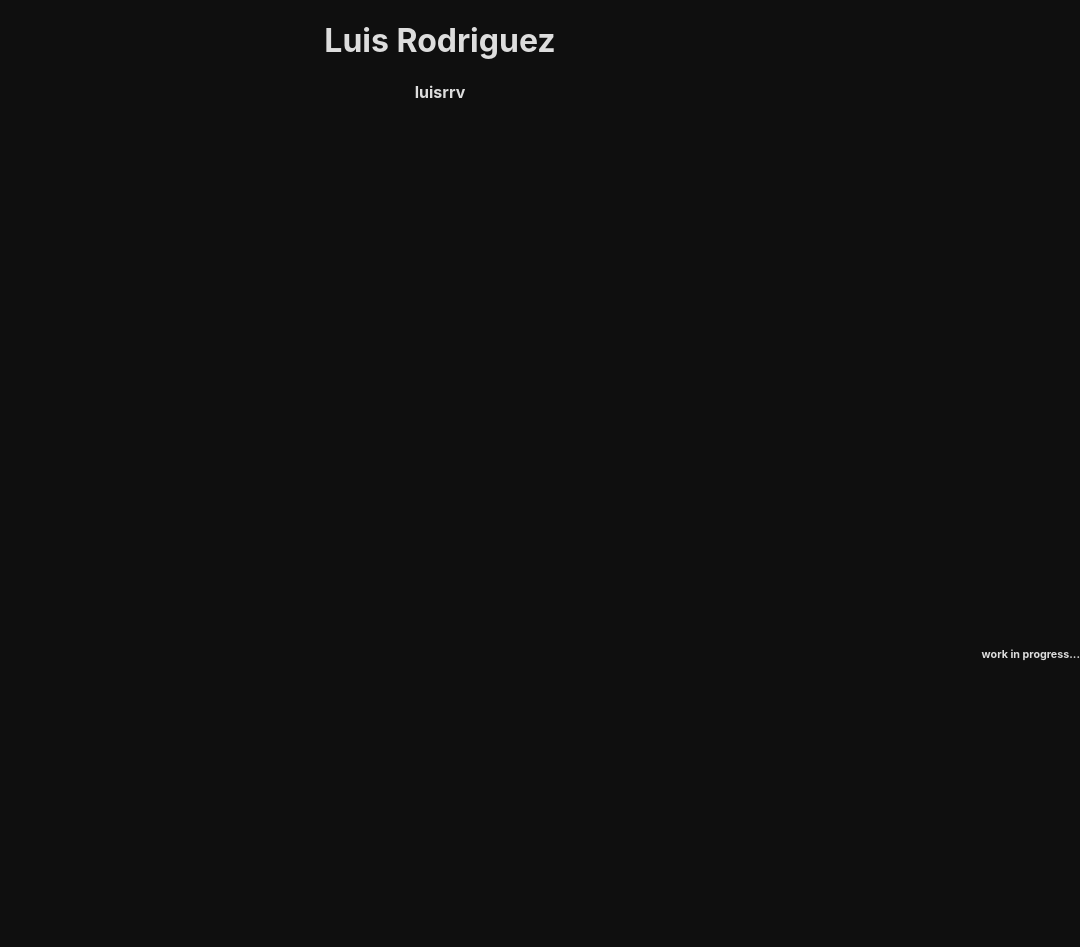
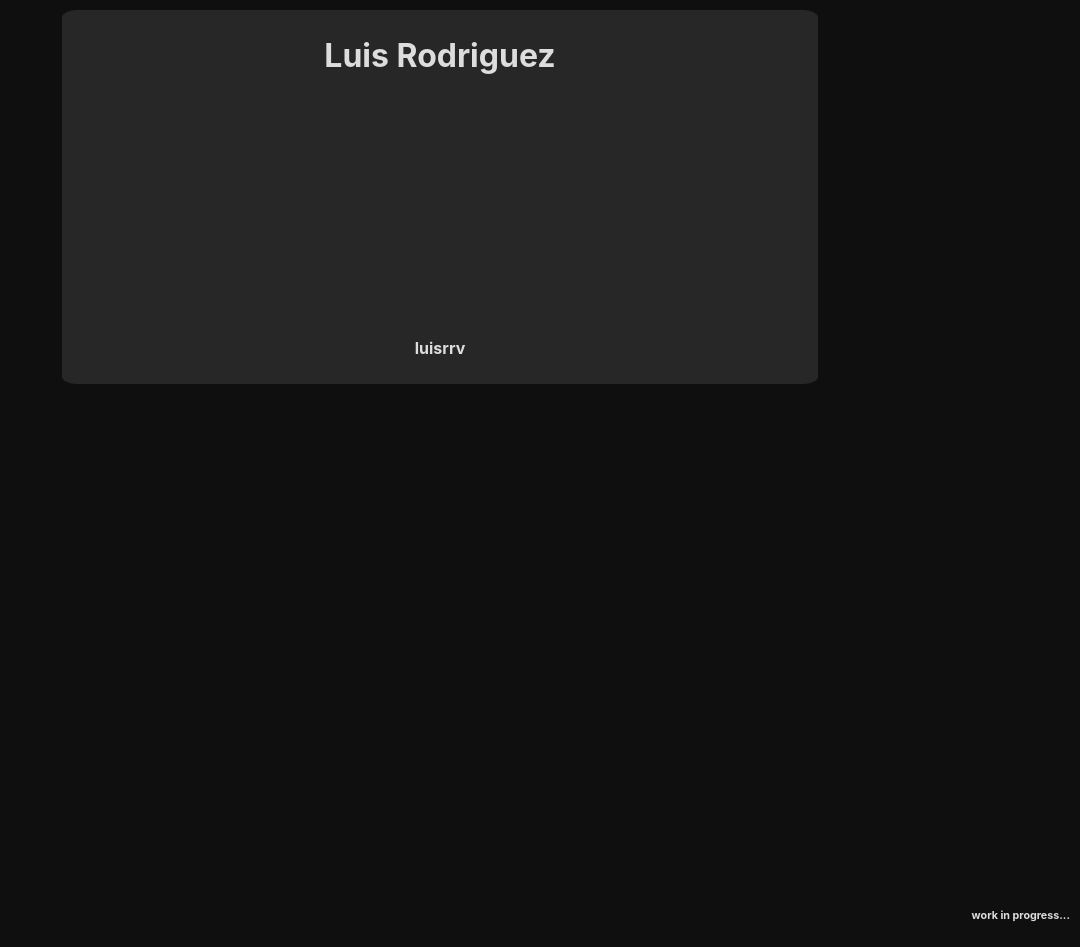
Before and after one commit to luisrrv/luisrrv.github.io, a plain HTML site: page index.html in a window 1280 px wide. Shown: the whole page, without its empty margins (200-1280 px from the left). Before the commit the page ends 800 px from the top, so only its background shows below. Drawn offline with Linux system fonts and the light colour scheme.

Commit message:
Update index.html

```diff
--- a/index.html
+++ b/index.html
@@ -4,16 +4,23 @@
     <meta charset="UTF-8">
     <meta name="viewport" content="width=device-width, initial-scale=1.0">
     <title>Luisrrv's Page</title>
+    <link rel="stylesheet" href="./css/styles.css">
 </head>
 <style>
     body {
-        margin: 0;
+        margin: 10px;
         padding: 0;
         font-family: -apple-system, BlinkMacSystemFont, 'Segoe UI', Roboto, Oxygen, Ubuntu, Cantarell, 'Open Sans', 'Helvetica Neue', sans-serif;
         background-color: rgb(15, 15, 15);
         color: rgb(221, 221, 221);
     }
     .name {
+        background-color: rgb(39, 39, 39);
+        margin-left: 20%;
+        margin-right: 20%;
+        padding-top: 5px;
+        padding-bottom: 5px;
+        border-radius: 2%;
         text-align: center;
     }
     .intro {
@@ -24,6 +31,17 @@
 <body>
     <div class="name">
         <h1>Luis Rodriguez</h1>
+        <br>
+        <br>
+        <br>
+        <br>
+        <br>
+        <br>
+        <br>
+        <br>
+        <br>
+        <br>
+        <br>
         <h4>luisrrv</h4>
 
     </div>
```
